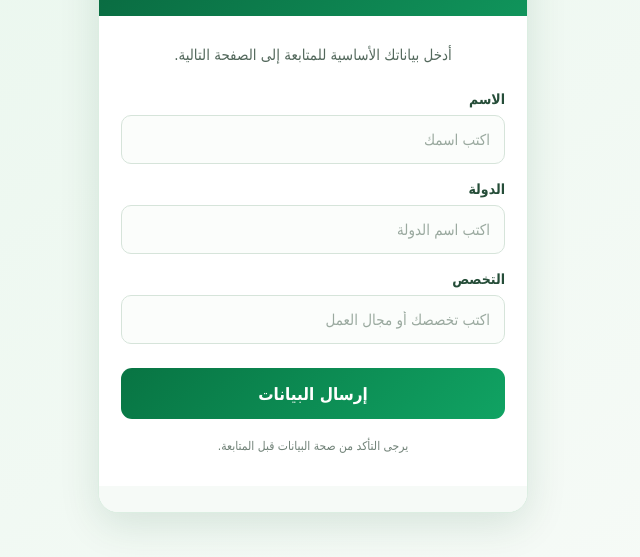
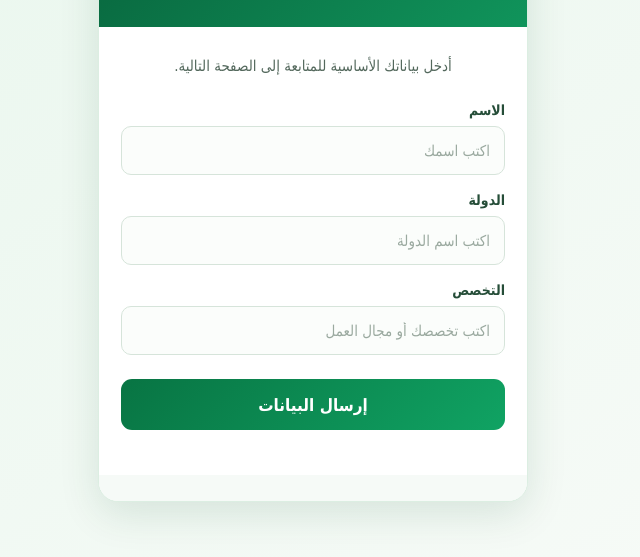
Before and after one commit to 6zry9b9kk5-dot/almarai-jobs-new, a plain HTML site: page index.html in a window 1280 px wide. Shown: the part 243-800 px from the top of the page, without its empty margins (327-967 px from the left). Drawn offline with Linux system fonts and the light colour scheme.

Commit message:
Update index.html

```diff
--- a/index.html
+++ b/index.html
@@ -188,7 +188,7 @@
         <p id="message" role="alert"></p>
       </form>
       <p class="notice">
-        يرجى التأكد من صحة البيانات قبل المتابعة.
+
       </p>
     </section>
     <footer class="footer">
```
